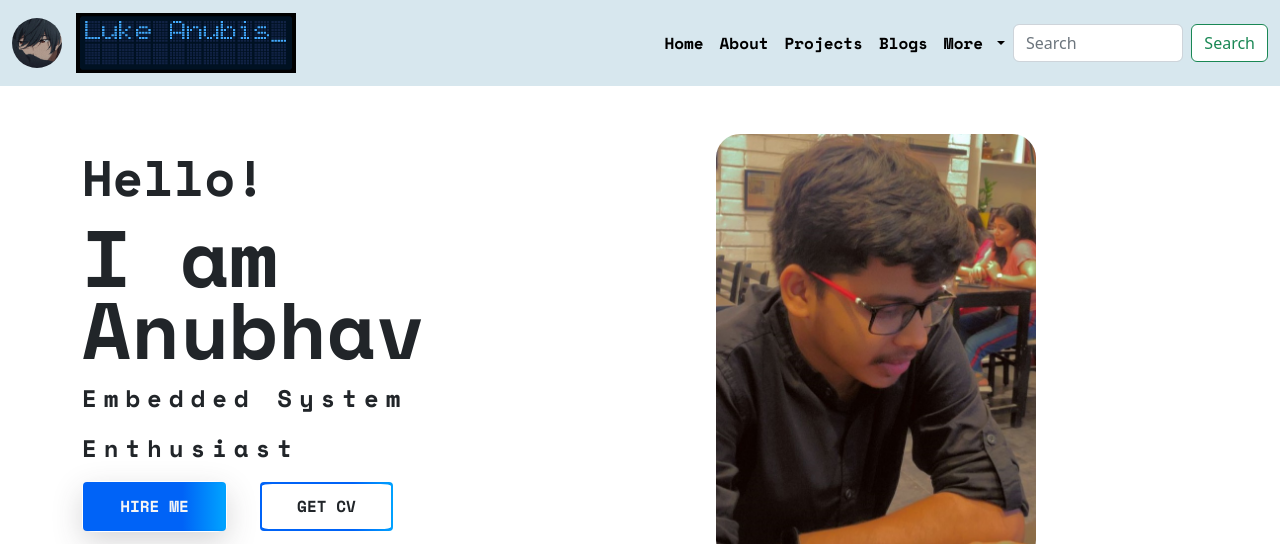
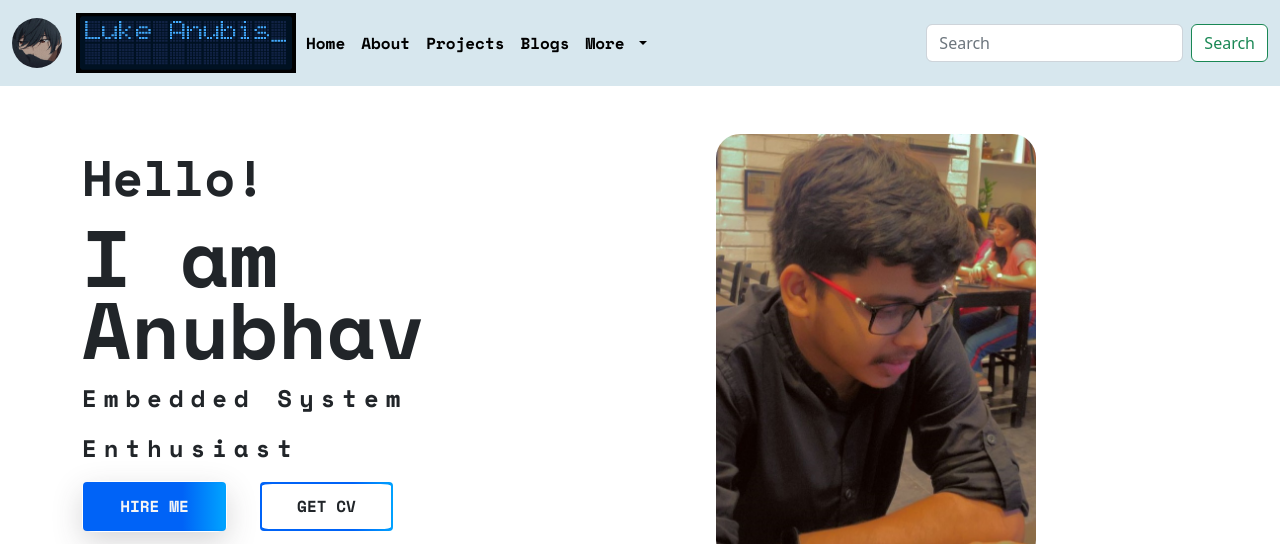
Before and after one commit to anubhav666/Portfolio, a PHP site: page / in a window 1280 px wide. Shown: the top 544 px of the page. Run offline with PHP 8.4, Linux system fonts and the light colour scheme; grey boxes are pictures that could not be loaded.

Commit message:
Removed excess margin(gutter)

```diff
--- a/css/styles.css
+++ b/css/styles.css
@@ -8,9 +8,6 @@
 @import url(./partials/_global.css);
 
 /*start navigation*/
-.navbar-collapse{
-    margin-left: 28vw;
-}
 .header_area .main_menu .navbar .navbar-brand .logo{
     margin-right: 5%;
 }
```
